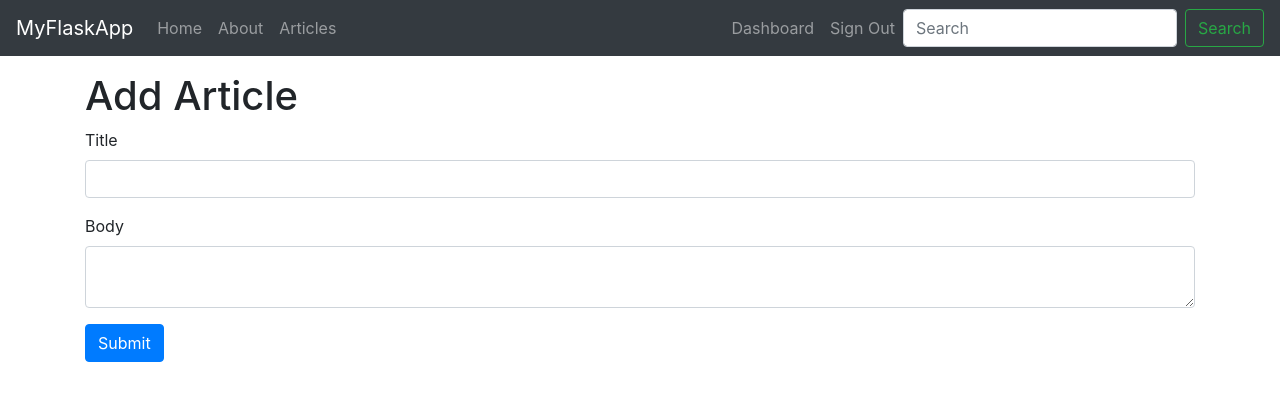
After one commit to pradeshkumarg/BlogApp-Flask, a Flask app: page /add_article in a window 1280 px wide. The commit adds this page. Shown: the top 401 px of the page. Run offline with Flask 2, Linux system fonts and the light colour scheme; the visitor is signed in with stand-in values (Sample User, id 1); some libraries are stand-ins or nearby versions.

Commit message:
Adding article table

```diff
--- a/app.py
+++ b/app.py
@@ -1,5 +1,5 @@
 from flask import Flask, render_template, flash, redirect, url_for, session, logging, request
-from data import Articles
+# from data import Articles
 from flask_mysqldb import MySQL
 from wtforms import Form, StringField, TextAreaField, PasswordField, validators
 from passlib.hash import sha256_crypt
@@ -21,7 +21,7 @@ app.config["MYSQL_CURSORCLASS"]='DictCursor' # for Dictionary
 # init mysql
 mysql = MySQL(app)
 
-Articles = Articles();
+# Articles = Articles();
 
 # root
 @app.route("/")
@@ -41,13 +41,32 @@ def about():
 # articles route
 @app.route("/articles")
 def articles():
+        # create cursor
+        cur = mysql.connection.cursor()
+
+        # execute query
+        result = cur.execute('SELECT id,title FROM articles')
+
+        if(result>0):
+            Articles = cur.fetchall()
+
         return render_template('articles.html', articles = Articles)
 
 # article route
 @app.route("/article/<string:id>")
 def article(id):
-        return render_template('article.html', id = id);
+        # create cursor
+        cur = mysql.connection.cursor()
 
+        # execute query
+        result = cur.execute('SELECT * FROM articles where id = %s',(id))
+
+        if(result>0):
+            article = cur.fetchone()
+
+        return render_template('article.html', article = article);
+
+# register form class
 class RegisterForm(Form):
     name = StringField('Name', validators=[validators.Length(min=1,max=50)])
     username  = StringField('Username', validators=[validators.Length(min=4,max=25)])
@@ -149,10 +168,42 @@ def dashboard():
 
 # logout
 @app.route("/logout")
+@is_logged_in
 def logout():
     session.clear();
     flash("You are now logged out","success")
     return redirect(url_for('login'))
 
+# Article form class
+class ArticleForm(Form):
+    title = StringField('Title', validators=[validators.Length(min=1,max=200)])
+    body  = TextAreaField('Body', validators=[validators.Length(min=30)])
+
+# add article route
+@app.route("/add_article", methods = ['GET','POST'])
+@is_logged_in
+def add_article():
+    form = ArticleForm(request.form)
+    if(request.method == 'POST' and form.validate()):
+        title = form.title.data
+        body = form.body.data
+
+        # create cursor
+        cur = mysql.connection.cursor()
+
+        # execute
+        cur.execute('INSERT into articles(title,body,author) values(%s,%s,%s)',(title,body,session['username']))
+
+        # Commit
+        mysql.connection.commit()
+
+        # close connection
+        cur.close()
+
+        flash("Article Created Successfully","success")
+        return redirect(url_for('dashboard'))
+
+    return render_template("add_article.html",form=form)
+
 if __name__ == '__main__':
     app.run(debug=True);
--- /dev/null
+++ b/templates/add_article.html
@@ -0,0 +1,20 @@
+{% extends 'layout.html' %}
+
+{% block body %}
+
+
+<h1>Add Article</h1>
+
+{% from  "includes/_formhelpers.html" import render_field %}
+<form action="" method="post">
+  <div class="form-group">
+    {{render_field(form.title, class_="form-control")}}
+  </div>
+  <div class="form-group">
+    {{render_field(form.body, class_="form-control")}}
+  </div>
+
+  <p> <input type="submit" value="Submit" class="btn btn-primary"> </p>
+</form>
+
+{% endblock %}
--- a/templates/article.html
+++ b/templates/article.html
@@ -3,6 +3,10 @@
 {% block body %}
 
 
-  <h1>{{id}}</h1>
+  <h1>{{article.id}}</h1>
+
+  <h2>{{article.body}}</h2>
+
+  <h1>Written by:</h1><span>{{article.author}}</span>
 
 {% endblock %}
--- a/templates/dashboard.html
+++ b/templates/dashboard.html
@@ -2,4 +2,8 @@
 
 {% block body %}
   <h1>Dashboard <small>Welcome {{session.username}}</small> </h1>
+  <a class="btn btn-success" href="/add_article">Add Article</a>
+  <hr>
+
+
 {% endblock %}
--- a/templates/includes/_navbar.html
+++ b/templates/includes/_navbar.html
@@ -22,6 +22,9 @@
     <ul class="nav navbar-nav navbar-right">
       {% if session.logged_in %}
       <li class="nav-item navbar-right">
+        <a class="nav-link" href="/dashboard">Dashboard</a>
+      </li>
+      <li class="nav-item navbar-right">
         <a class="nav-link" href="/logout">Sign Out</a>
       </li>
       {% else %}
```
